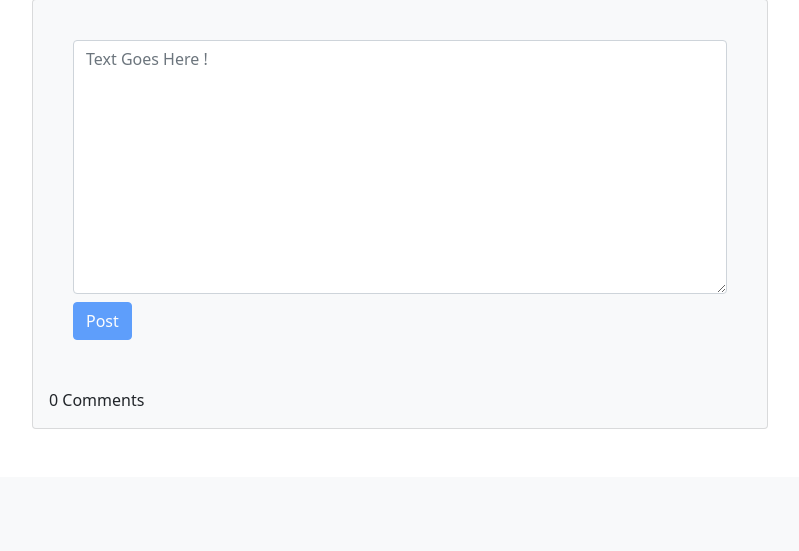
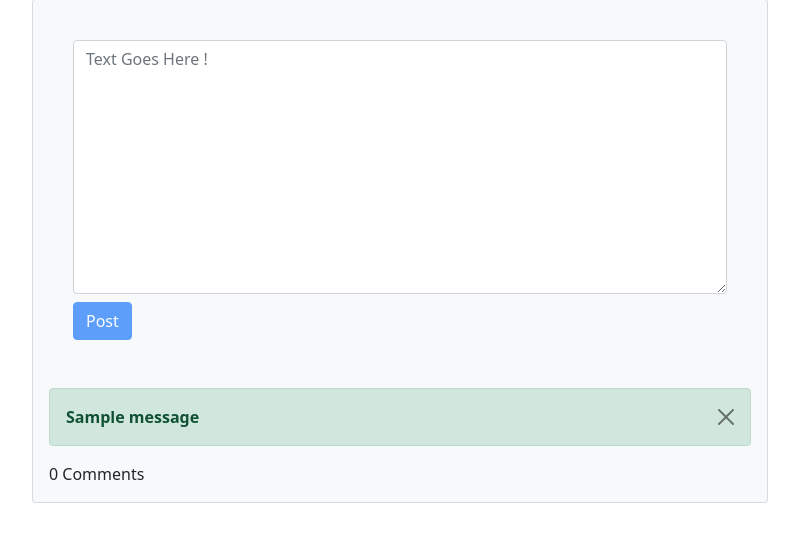
Before and after one commit to rcoffie/blogbroject, a Django app: page /detail/1/ in a window 1280 px wide. Shown: the part 683-1234 px from the top of the page, without its empty margins (50-849 px from the left). Before the commit the page ends 1112 px from the top, so only its background shows below. Run offline with Django 3.2, Linux system fonts and the light colour scheme; data comes from the database, SQL or seed files in the repository; both versions use the stored data as it was after the commit; tables that the repository leaves empty hold one stand-in row (values such as "Sample post"); one stand-in notice (Sample message) is shown.

Commit message:
1st, 02-09-2021

```diff
--- a/author_dashboard/views.py
+++ b/author_dashboard/views.py
@@ -8,6 +8,7 @@ from django.urls import reverse_lazy
 from django.contrib.auth.models import User
 from django.contrib.auth.decorators import login_required
 from django.utils.decorators import method_decorator
+from django.contrib import messages
 # Create your views here.
 
 
--- a/blog_post/views.py
+++ b/blog_post/views.py
@@ -5,6 +5,7 @@ from django.urls import reverse
 from django.db.models import Q
 from django.core.paginator import Paginator
 from user_account .models import *
+from django.contrib import messages
 
 # Create your views here.
 
@@ -52,6 +53,7 @@ def blog_detail(request, id):
       comment_qs = Comment.objects.get(id=reply_id)
     comment = Comment.objects.create(post=post,body=body,author=request.user,reply=comment_qs)
     comment.save()
+    messages.success(request,'comment added !!!!!')
     return HttpResponseRedirect(reverse('blog_post:blog_detail', args=[post.id]))
   comments = Comment.objects.filter(post=post,reply=None)
   context = {
--- a/templates/post/blog_detail.html
+++ b/templates/post/blog_detail.html
@@ -45,6 +45,7 @@
     <!-- Comments section-->
     <section class="mb-5">
         <div class="card bg-light">
+
             <div class="card-body">
                 <!-- Comment form-->
                 <form class="mb-4 p-4" action="" method="POST">
@@ -57,6 +58,19 @@
                     {% endif %}
 
                 </form>
+
+                {% if messages %}
+                {% for message in messages %}
+
+                <div class="alert alert-success alert-dismissible fade show" role="alert">
+                    <strong> {{ message }} </strong>
+                    <button type="button" class="btn-close" data-bs-dismiss="alert" aria-label="Close"></button>
+                  </div>
+
+                {% endfor %}
+                {% endif %}
+
+
                 <!-- Comment with nested comments-->
                 {{ comments.count }} Comment{{ comments |pluralize }}
                 {% for comment in comments %}
```
Also changed, not shown: db.sqlite3.
